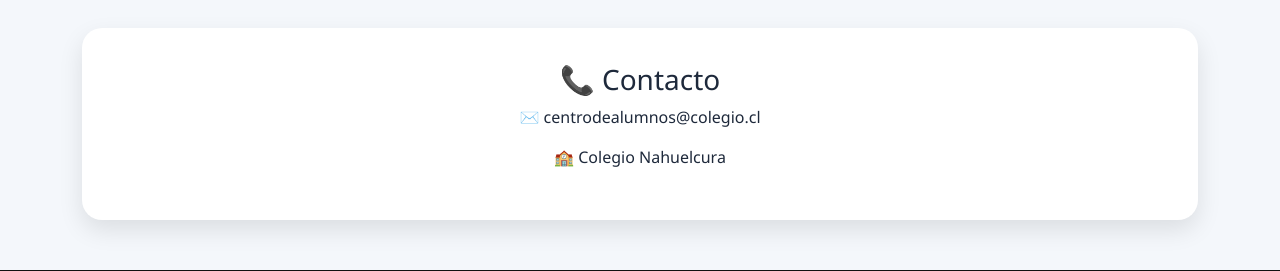
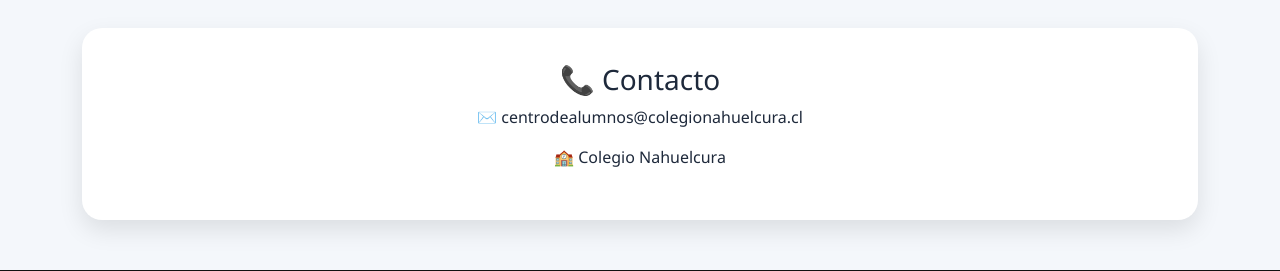
Before and after one commit to SoyHimuro/CentroDeAlumnos, a Flask app: page /centro in a window 1280 px wide. Shown: the part 1860-2131 px from the top of the page. Run offline with Flask 3, Linux system fonts and the light colour scheme.

Commit message:
Add files via upload

```diff
--- a/templates/centro.html
+++ b/templates/centro.html
@@ -278,7 +278,7 @@ innovador y cercano a todos los estudiantes.
 
 <p>
 
-✉️ centrodealumnos@colegio.cl
+✉️ centrodealumnos@colegionahuelcura.cl
 
 </p>
 
```
